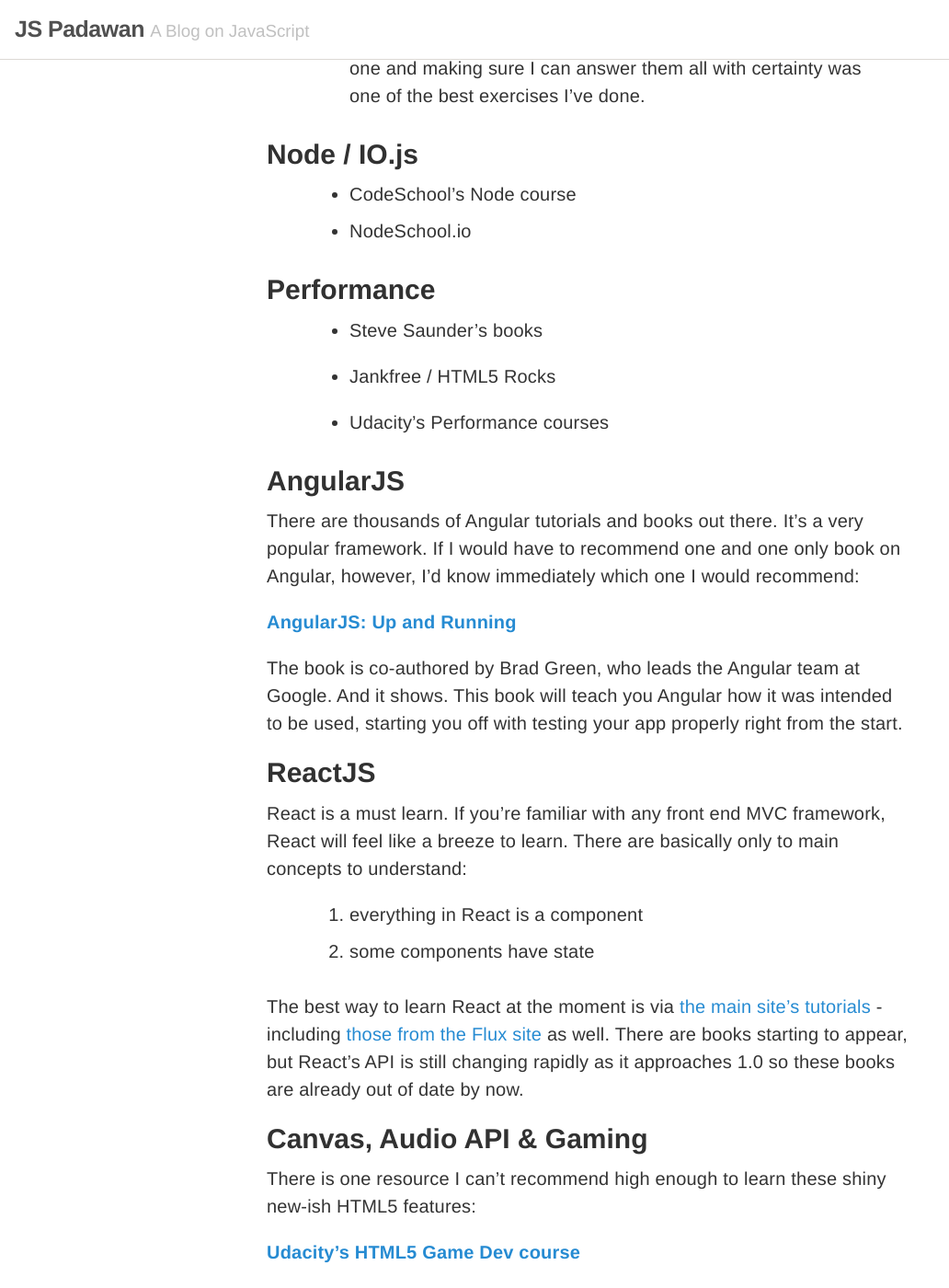
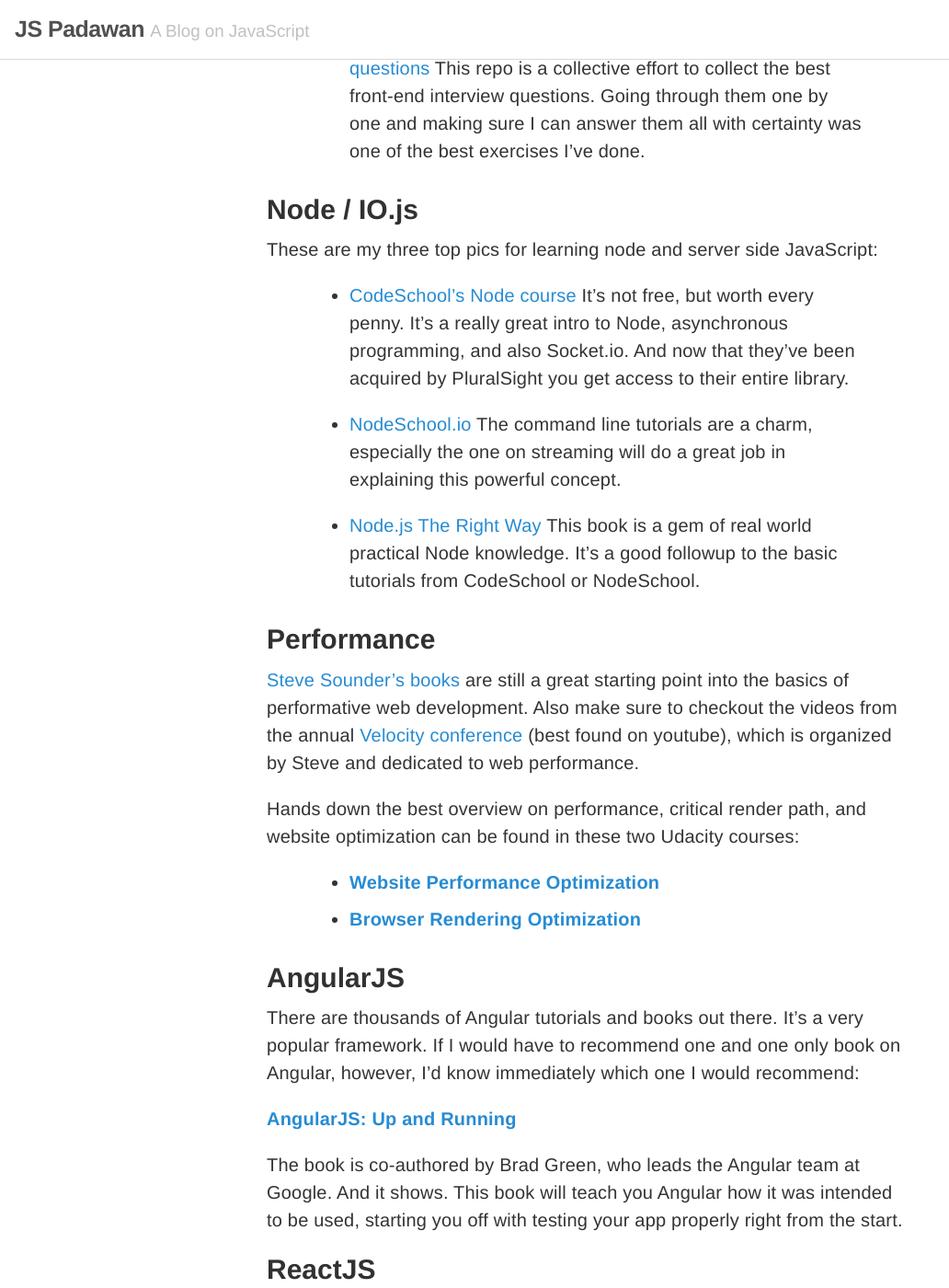
Before and after one commit to stefanRitter/jsblog, a Jekyll site: the page built from _posts/2015-05-13-javascript-resources.md, in a window 1280 px wide and 1400 px high, scrolled down 1174 px. Shown: the whole window at 92% size, without its empty margins (0-1032 px from the left). Built offline with Jekyll 4.4.1, drawn with Linux system fonts in a browser that asks for light colours; some of the changed text lies outside the part shown.

Commit message:
add final resources

```diff
--- a/_posts/2015-05-13-javascript-resources.md
+++ b/_posts/2015-05-13-javascript-resources.md
@@ -6,7 +6,7 @@
 tags: [javascript]
 ---
 
-Over the past couple of years I’ve done a lot of reading and learning to spice up my JS skills. Although I know there’s always more to learn, if I were to go back in time to advice my past self this is what I would recommend to myself. I believe this to be a run down of the best resources to take you from a beginning jQuery-reliant JavaScript-er towards becoming a JS pro.
+Over the past couple of years I’ve done a lot of reading and learning to spice up my JS skills. Although I know there’s still and always more to learn, if I were to go back in time to advice my past self on what to focus on this is what I'd recommend. I believe this to be a run down of the best resources to take you from a beginning jQuery-reliant JavaScript developer towards becoming a JS pro. Hit me up on [Twitter](https://twitter.com/stefanritter) if you'd like to add to the list or correct me on my choices.
 
 ## Vanilla JavaScript
 1. [John Resig's Tricks of the JavaScript Ninja](http://jsninja.com/) Amazing book. Should be on every developer's shelf. Period.
@@ -23,15 +23,22 @@
 6. Answering the [HTML5 boilerplate front-end interview questions](https://github.com/h5bp/Front-end-Developer-Interview-Questions) This repo is a collective effort to collect the best front-end interview questions. Going through them one by one and making sure I can answer them all with certainty was one of the best exercises I've done.
 
 ## Node / IO.js
-- CodeSchool’s Node course
-- NodeSchool.io
+These are my three top pics for learning node and server side JavaScript:
+
+- [CodeSchool’s Node course](https://www.codeschool.com/courses/real-time-web-with-node-js) It's not free, but worth every penny. It's a really great intro to Node, asynchronous programming, and also Socket.io. And now that they've been acquired by PluralSight you get access to their entire library.
+
+- [NodeSchool.io](http://nodeschool.io/) The command line tutorials are a charm, especially the one on streaming will do a great job in explaining this powerful concept.
+
+- [Node.js The Right Way](https://pragprog.com/book/jwnode/node-js-the-right-way) This book is a gem of real world practical Node knowledge. It's a good followup to the basic tutorials from CodeSchool or NodeSchool.
 
 ## Performance
-- Steve Saunder’s books
+[Steve Sounder’s books](http://stevesouders.com/) are still a great starting point into the basics of performative web development.
+Also make sure to checkout the videos from the annual [Velocity conference](http://velocityconf.com/) (best found on youtube), which is organized by Steve and dedicated to web performance.
 
-- Jankfree / HTML5 Rocks
+Hands down the best overview on performance, critical render path, and website optimization can be found in these two Udacity courses:
 
-- Udacity’s Performance courses
+- **[Website Performance Optimization](https://www.udacity.com/course/website-performance-optimization--ud884)**
+- **[Browser Rendering Optimization](https://www.udacity.com/course/browser-rendering-optimization--ud860)**
 
 ## AngularJS
 There are thousands of Angular tutorials and books out there. It’s a very popular framework. If I would have to recommend one and one only book on Angular, however, I’d know immediately which one I would recommend:
```
